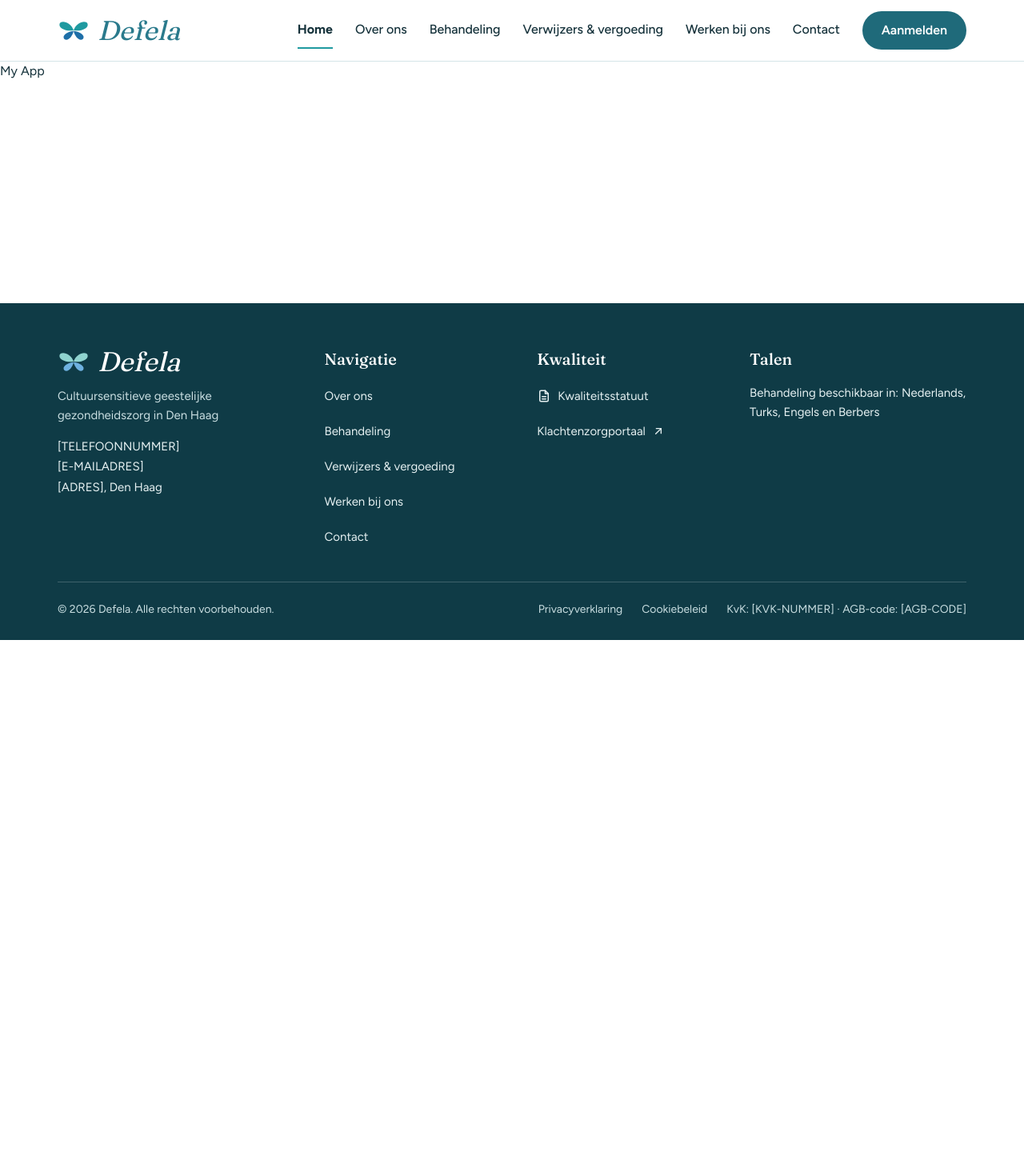
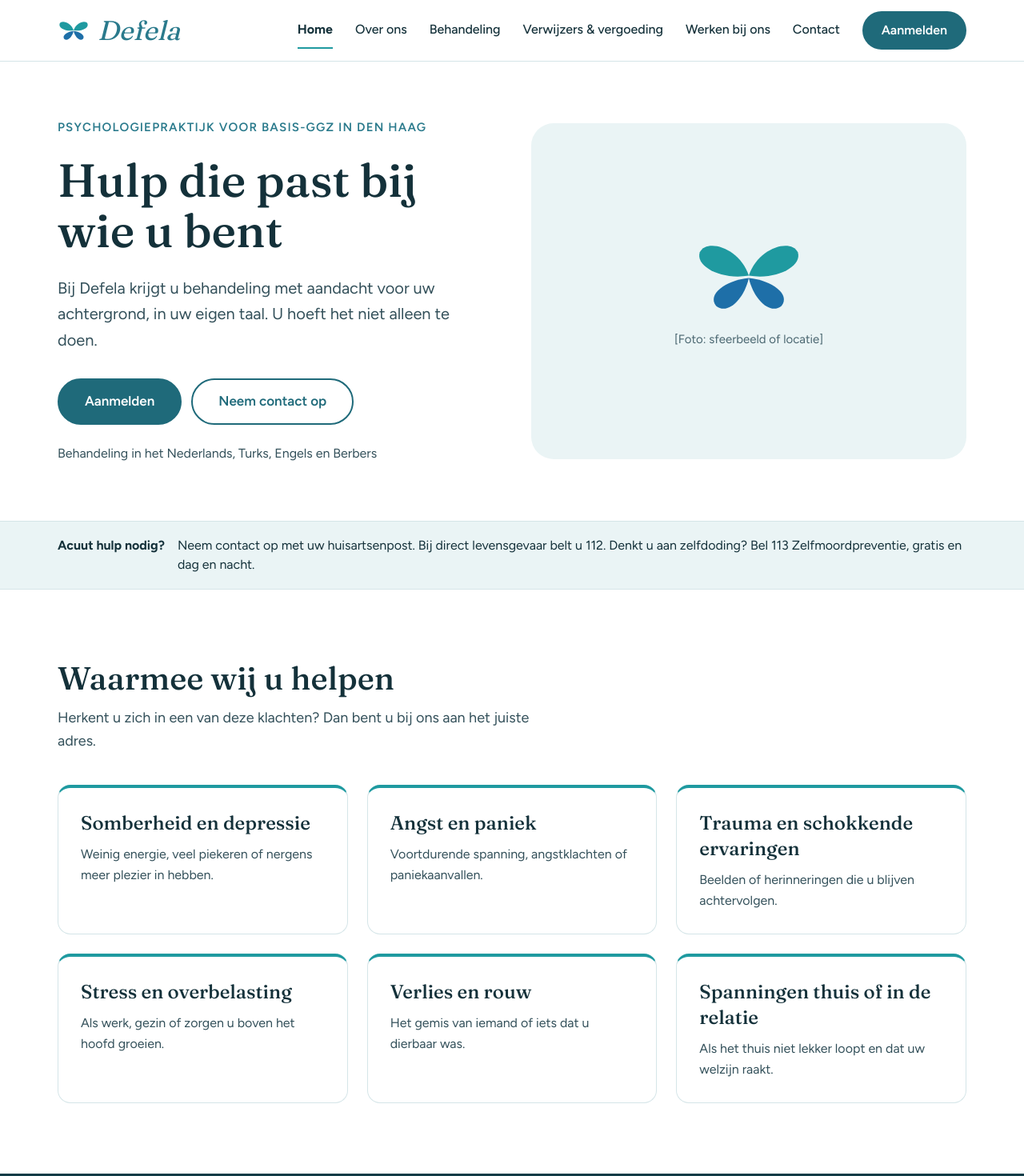
Before and after one commit to azzet58/ggz-defela, a Next.js app: page / in a window 1280 px wide. Shown: the top 1470 px of the page at 80% size. Before the commit the page ends 800 px from the top, so only its background shows below. Built offline with nearby package versions, Linux system fonts and the light colour scheme.

Commit message:
feat(home): add hero, emergency notice and complaints section
Co-Authored-By: Claude Sonnet 5.5 <noreply@anthropic.com>
Claude-Session: https://claude.ai/code/session_0167ZHUUySUV985Z29cYqmX9

```diff
--- a/app/page.tsx
+++ b/app/page.tsx
@@ -1,7 +1,13 @@
-export default function Home() {
+import { Complaints } from "@/components/home/complaints";
+import { Hero } from "@/components/home/hero";
+import { EmergencyNotice } from "@/components/emergency-notice";
+
+export default function HomePage() {
   return (
-    <main>
-      <h1>My App</h1>
-    </main>
+    <>
+      <Hero />
+      <EmergencyNotice />
+      <Complaints />
+    </>
   );
 }
--- /dev/null
+++ b/components/emergency-notice.tsx
@@ -0,0 +1,17 @@
+import { Container } from "@/components/container";
+import { site } from "@/lib/site";
+
+/** Smalle crisisbalk onder de hero. */
+export function EmergencyNotice() {
+  return (
+    <section
+      aria-label={site.emergency.title}
+      className="border-y border-line bg-mint"
+    >
+      <Container className="flex flex-col gap-1 py-4 text-base sm:flex-row sm:flex-wrap sm:items-baseline sm:gap-x-4 md:py-[18px]">
+        <strong className="font-bold">{site.emergency.title}</strong>
+        <span className="sm:flex-1">{site.emergency.text}</span>
+      </Container>
+    </section>
+  );
+}
--- /dev/null
+++ b/components/home/complaints.tsx
@@ -0,0 +1,56 @@
+import Link from "next/link";
+import { Container } from "@/components/container";
+import { SectionHeading } from "@/components/section-heading";
+
+const complaints = [
+  {
+    title: "Somberheid en depressie",
+    text: "Weinig energie, veel piekeren of nergens meer plezier in hebben.",
+  },
+  {
+    title: "Angst en paniek",
+    text: "Voortdurende spanning, angstklachten of paniekaanvallen.",
+  },
+  {
+    title: "Trauma en schokkende ervaringen",
+    text: "Beelden of herinneringen die u blijven achtervolgen.",
+  },
+  {
+    title: "Stress en overbelasting",
+    text: "Als werk, gezin of zorgen u boven het hoofd groeien.",
+  },
+  {
+    title: "Verlies en rouw",
+    text: "Het gemis van iemand of iets dat u dierbaar was.",
+  },
+  {
+    title: "Spanningen thuis of in de relatie",
+    text: "Als het thuis niet lekker loopt en dat uw welzijn raakt.",
+  },
+];
+
+export function Complaints() {
+  return (
+    <section>
+      <Container className="flex flex-col gap-8 py-14 md:gap-10 md:py-[88px]">
+        <SectionHeading
+          title="Waarmee wij u helpen"
+          intro="Herkent u zich in een van deze klachten? Dan bent u bij ons aan het juiste adres."
+        />
+        <ul className="grid gap-5 sm:grid-cols-2 lg:grid-cols-3 lg:gap-6">
+          {complaints.map((item) => (
+            <li key={item.title}>
+              <Link
+                href="/behandeling"
+                className="flex h-full flex-col gap-2.5 rounded-2xl border border-t-4 border-line border-t-accent bg-white p-6 transition-shadow hover:shadow-md md:p-7"
+              >
+                <h3 className="font-display text-2xl font-medium">{item.title}</h3>
+                <p className="text-base leading-relaxed text-muted">{item.text}</p>
+              </Link>
+            </li>
+          ))}
+        </ul>
+      </Container>
+    </section>
+  );
+}
--- /dev/null
+++ b/components/home/hero.tsx
@@ -0,0 +1,39 @@
+import { ButtonLink } from "@/components/button";
+import { Container } from "@/components/container";
+import { PhotoPlaceholder } from "@/components/photo-placeholder";
+import { signupLink, site } from "@/lib/site";
+
+export function Hero() {
+  return (
+    <section>
+      <Container className="grid items-center gap-10 py-10 md:py-16 lg:grid-cols-2 lg:gap-12 lg:py-[72px]">
+        <div className="flex flex-col gap-5 md:gap-6">
+          <p className="text-sm font-semibold uppercase tracking-[0.08em] text-brand-logo md:text-[15px]">
+            Psychologiepraktijk voor basis-GGZ in {site.city}
+          </p>
+          <h1 className="font-display text-[40px] font-medium leading-[1.08] md:text-[58px]">
+            Hulp die past bij wie u bent
+          </h1>
+          <p className="max-w-[540px] text-lg leading-relaxed text-muted md:text-xl">
+            Bij {site.name} krijgt u behandeling met aandacht voor uw achtergrond,
+            in uw eigen taal. U hoeft het niet alleen te doen.
+          </p>
+          <div className="mt-2 flex flex-col gap-3 sm:flex-row sm:flex-wrap">
+            <ButtonLink href={signupLink.href}>{signupLink.label}</ButtonLink>
+            <ButtonLink href="/contact" variant="outline">
+              Neem contact op
+            </ButtonLink>
+          </div>
+          <p className="text-base text-muted">
+            Behandeling in het {site.languagesText}
+          </p>
+        </div>
+        <PhotoPlaceholder
+          label="[Foto: sfeerbeeld of locatie]"
+          showLogo
+          className="min-h-[260px] md:min-h-[420px]"
+        />
+      </Container>
+    </section>
+  );
+}
--- /dev/null
+++ b/components/photo-placeholder.tsx
@@ -0,0 +1,21 @@
+import { Butterfly } from "@/components/logo";
+
+/** Plaatshouder tot Defela echte foto's aanlevert. */
+export function PhotoPlaceholder({
+  label,
+  showLogo = false,
+  className = "",
+}: {
+  label: string;
+  showLogo?: boolean;
+  className?: string;
+}) {
+  return (
+    <div
+      className={`flex flex-col items-center justify-center gap-4 rounded-[28px] bg-mint p-8 ${className}`}
+    >
+      {showLogo && <Butterfly className="h-[84px] w-28 md:h-[105px] md:w-[140px]" />}
+      <p className="text-center text-[15px] text-subtle">{label}</p>
+    </div>
+  );
+}
--- /dev/null
+++ b/components/section-heading.tsx
@@ -0,0 +1,20 @@
+export function SectionHeading({
+  title,
+  intro,
+  className = "",
+}: {
+  title: string;
+  intro?: string;
+  className?: string;
+}) {
+  return (
+    <div className={`flex max-w-[640px] flex-col gap-3 ${className}`}>
+      <h2 className="font-display text-[30px] font-medium leading-[1.15] md:text-[40px]">
+        {title}
+      </h2>
+      {intro && (
+        <p className="text-base leading-relaxed text-muted md:text-lg">{intro}</p>
+      )}
+    </div>
+  );
+}
```
